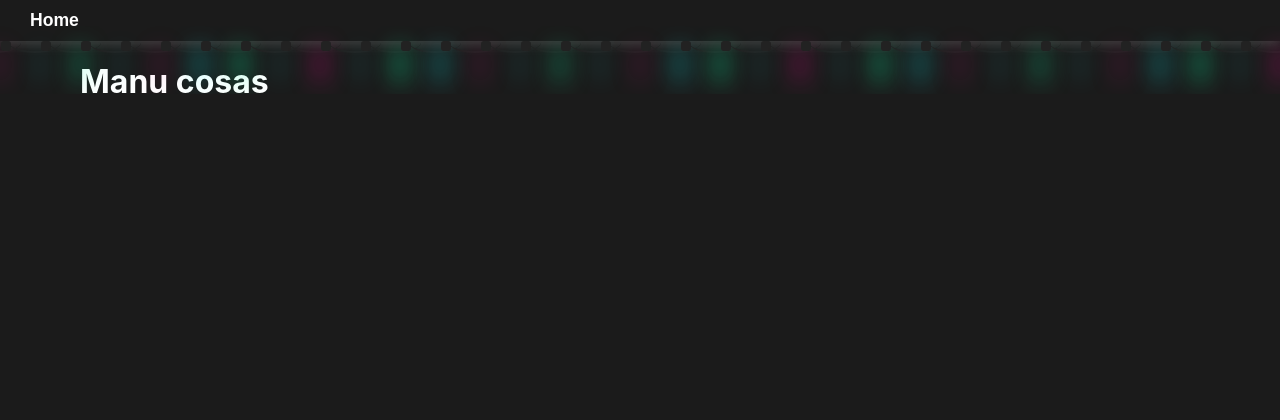
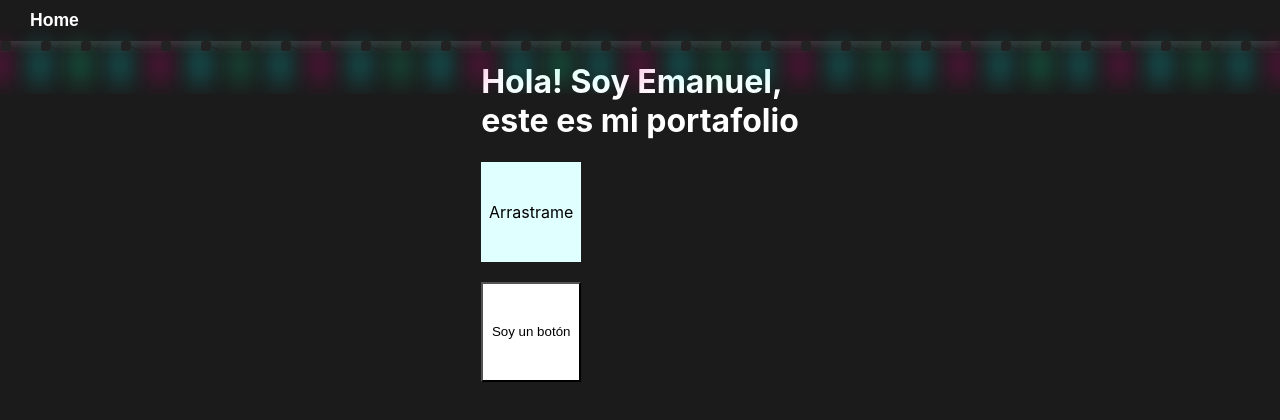
Before and after one commit to Madnolito/BJE-ReactApp, a React (Create React App) app: page /BJE-ReactApp/manu in a window 1280 px wide. Shown: the top 420 px of the page. Built offline with nearby package versions, Linux system fonts and the light colour scheme.

Commit message:
Framer-Motion testing - npm i framer-motion

```diff
--- a/package.json
+++ b/package.json
@@ -7,6 +7,7 @@
     "@testing-library/jest-dom": "^5.17.0",
     "@testing-library/react": "^13.4.0",
     "@testing-library/user-event": "^13.5.0",
+    "framer-motion": "^10.16.16",
     "react": "^18.2.0",
     "react-dom": "^18.2.0",
     "react-router-dom": "^6.20.1",
--- a/src/pages/header/header.js
+++ b/src/pages/header/header.js
@@ -8,7 +8,7 @@ function Header(){
                 <ul>
                     <li><a href='/BJE-ReactApp'>Home</a></li>
                 </ul>
-                <ul class="lightrope">
+                <ul className="lightrope">
                     <li></li>
                     <li></li>
                     <li></li>
--- a/src/pages/home/home.js
+++ b/src/pages/home/home.js
@@ -7,24 +7,24 @@ import { Link, Outlet } from 'react-router-dom';
 function Home(){
     return(
         <>
-        <div class="home-container">
+        <div className="home-container">
 
             <h1>Los Creadores</h1>
 
-            <div class="cartas-home">
-                <div class="carta">
+            <div className="cartas-home">
+                <div className="carta">
                     <img src={manu} className="carta-img" alt="logo" />
                     <h2>Manolito</h2>
                     <p>Ezquisofrenico no medicado, el ataca menores.</p>
                     <Link to='/BJE-ReactApp/manu'>Manu cosas</Link>
                 </div>
-                <div class="carta">
+                <div className="carta">
                     <img src={joaco} className="carta-img" alt="logo" />
                     <h2>Joakito</h2>
                     <p>Se echa todos los ramos, fuckboy que no ha salido del closet.</p>
                     <Link to='/BJE-ReactApp/joakito'>Joaco cosas</Link>
                 </div>
-                <div class="carta">
+                <div className="carta">
                     <img src={benja} className="carta-img" alt="logo" />
                     <h2>Benja Supra</h2>
                     <p>Básicamente no tiene vida por la polola, le gusta hacer bollos con semen.</p>
@@ -32,35 +32,35 @@ function Home(){
                 </div>
             </div>
 
-            <div class="snowflakes" aria-hidden="true">
-                <div class="snowflake">
+            <div className="snowflakes" aria-hidden="true">
+                <div className="snowflake">
                 ❅
                 </div>
-                <div class="snowflake">
+                <div className="snowflake">
                 ❅
                 </div>
-                <div class="snowflake">
+                <div className="snowflake">
                 ❆
                 </div>
-                <div class="snowflake">
+                <div className="snowflake">
                 ❄
                 </div>
-                <div class="snowflake">
+                <div className="snowflake">
                 ❅
                 </div>
-                <div class="snowflake">
+                <div className="snowflake">
                 ❆
                 </div>
-                <div class="snowflake">
+                <div className="snowflake">
                 ❄
                 </div>
-                <div class="snowflake">
+                <div className="snowflake">
                 ❅
                 </div>
-                <div class="snowflake">
+                <div className="snowflake">
                 ❆
                 </div>
-                <div class="snowflake">
+                <div className="snowflake">
                 ❄
                 </div>
             </div>
--- a/src/pages/manu/manu.css
+++ b/src/pages/manu/manu.css
@@ -1,4 +1,6 @@
 .manu-container {
     margin-left: 5rem;
     margin-right: 5rem;
+    display: grid;
+    justify-content: center;
 }
--- a/src/pages/manu/manu.js
+++ b/src/pages/manu/manu.js
@@ -1,14 +1,25 @@
 import React from 'react';
 import './manu.css';
-
+import { Portafolio } from './portafolio';
+import { motion } from "framer-motion"
 const Manu = () => {
 
   return (
+      <>
+        <div className="manu-container">
+        <motion.div
+        whileHover={{ scale: 1.2 }}
+        initial={{ opacity: 0, scale: 0.5 }}
+        animate={{ opacity: 1, scale: 1 }}
+      >
+      <h1 style={{ color: 'white' }}>Hola! Soy Emanuel,<br></br> este es mi portafolio</h1>
+      </motion.div>
 
-      <div class="manu-container">
-        <h1 style={{color:'white'}}>Manu cosas</h1>
-      </div>
+        <Portafolio />
 
+        </div>
+
+      </>
   );
 
 };
--- /dev/null
+++ b/src/pages/manu/portafolio.js
@@ -0,0 +1,43 @@
+import React from 'react';
+import { motion } from "framer-motion"
+import './manu.css';
+
+export const Portafolio = ({ isVisible }) => (
+
+    <>
+
+    <motion.div
+        className='dragme'
+        style={{width: 100, height: 100, backgroundColor: 'lightcyan', display: 'flex', flexWrap: 'wrap' , alignContent: 'center', justifyContent: 'center'}}
+        whileHover={{ scale: 1.2 }}
+        whileTap={{ scale: 1.1 }}
+        drag="x"
+        whileDrag={{ scale: 1.2 }}
+        dragTransition={{ bounceStiffness: 300, bounceDamping: 15 }}
+        dragConstraints={{ left: -40, right: 150 }}>
+
+        Arrastrame
+            </motion.div>
+            <br></br>
+
+    <motion.button
+        style={{width: 100, height: 100, backgroundColor: 'white'}}
+        whileHover={{ scale: 1.1 }}
+        whileTap={{ scale: 0.9 }}
+      >
+        Soy un botón
+    </motion.button>
+              <br></br>
+    <motion.circle
+
+     style={{width: 100, height: 100}}
+        initial={{ pathLength: 0 }}
+        animate={{ pathLength: 1 }}
+    />
+
+    </>
+
+
+
+
+)
```
Also changed, not shown: src/logo.svg (deleted), 1 other file (tests, documents, lock files or other folders).
